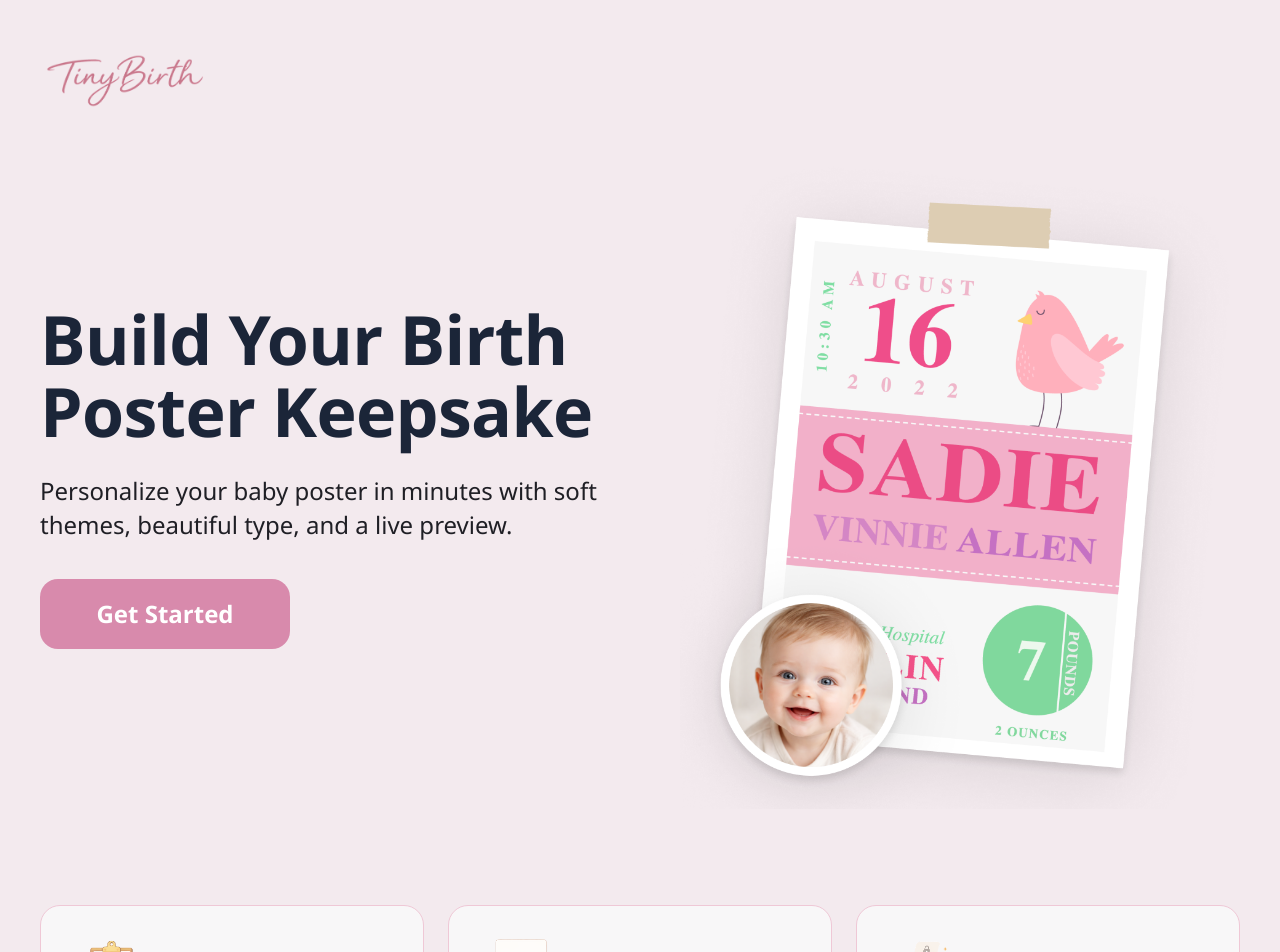
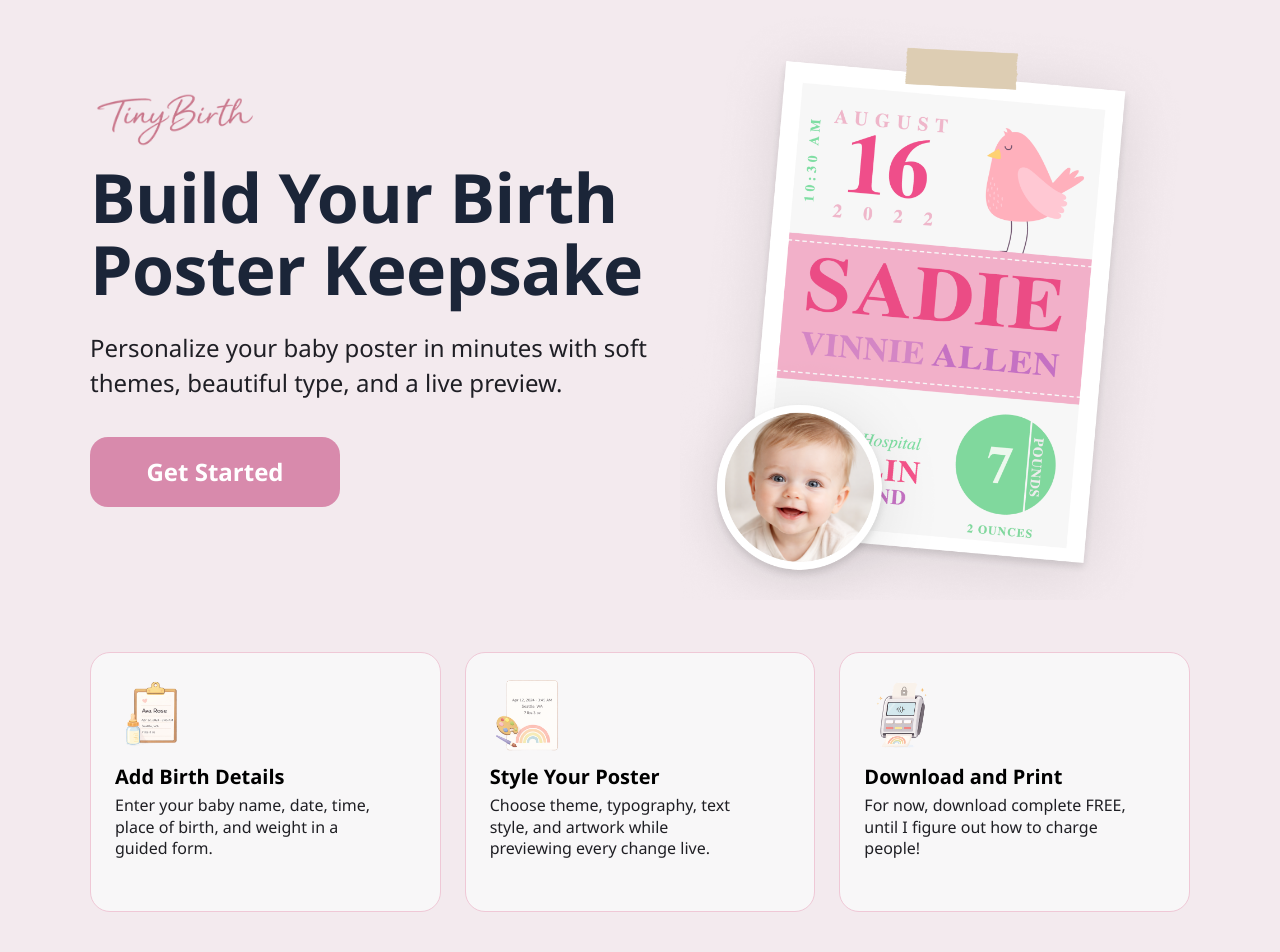
Before and after one commit to alzer81-81/baby-keepsakes, a Next.js app: page / in a window 1280 px wide. Shown: the top 952 px of the page. Built offline with nearby package versions, Linux system fonts and the light colour scheme.

Commit message:
Set homepage container max width to 1100px

```diff
--- a/app/page.tsx
+++ b/app/page.tsx
@@ -23,11 +23,10 @@ export default function HomePage() {
 
   return (
     <main className="min-h-screen bg-[#f3eaee] px-6 text-[#1d2436] [font-family:'Nunito','Avenir Next','Avenir','Segoe UI',sans-serif] md:px-10">
-      <section className="mx-auto w-full max-w-[1200px] pt-[54px] pb-[20px]">
-        <Image src="/logo.png" alt="Baby Keepsakes logo" width={190} height={62} className="h-auto w-[170px]" priority />
-
-        <div className="mt-[36px] grid items-center gap-[64px] lg:grid-cols-[minmax(0,640px)_minmax(500px,560px)]">
+      <section className="mx-auto w-full max-w-[1100px] pt-0 pb-[8px]">
+        <div className="mt-0 grid items-center gap-[24px] lg:grid-cols-[minmax(0,620px)_minmax(0,1fr)]">
           <div className="max-w-[640px]">
+          <Image src="/logo.png" alt="Baby Keepsakes logo" width={190} height={62} className="mb-[14px] h-auto w-[170px]" priority />
           {/*
             Reference measurements:
             - Hero title: 68px
@@ -50,8 +49,8 @@ export default function HomePage() {
           </Link>
           </div>
 
-          <div className="hidden min-w-[500px] justify-self-end self-start pt-[6px] lg:block">
-            <Image src={heroImage} alt="Birth poster preview" className="h-auto min-w-[500px] w-[560px] max-w-none" priority />
+          <div className="hidden justify-self-end self-start lg:block">
+            <Image src={heroImage} alt="Birth poster preview" className="h-[600px] w-auto max-w-none" priority />
           </div>
         </div>
 
@@ -61,12 +60,12 @@ export default function HomePage() {
           - Card corner radius: 20px
           - Border: 1px soft pink
         */}
-        <div className="mt-[96px] grid gap-[24px] md:grid-cols-3">
+        <div className="mt-[52px] grid gap-[24px] md:grid-cols-3">
           {cards.map((card) => (
-            <article key={card.title} className="min-h-[372px] rounded-[20px] border border-[#efc8d6] bg-[#f8f7f8] p-[30px]">
+            <article key={card.title} className="min-h-[260px] rounded-[20px] border border-[#efc8d6] bg-[#f8f7f8] p-[24px]">
               <Image src={card.icon} alt={`${card.title} icon`} width={74} height={74} className="h-[74px] w-[74px] object-contain" />
-              <h2 className="mt-[24px] text-[20px] leading-[1.2] font-extrabold text-black">{card.title}</h2>
-              <p className="mt-[10px] max-w-[264px] text-[16px] leading-[1.38] text-[#1f1f24]">{card.text}</p>
+              <h2 className="mt-[14px] text-[20px] leading-[1.2] font-extrabold text-black">{card.title}</h2>
+              <p className="mt-[6px] max-w-[264px] text-[16px] leading-[1.35] text-[#1f1f24]">{card.text}</p>
             </article>
           ))}
         </div>
```
